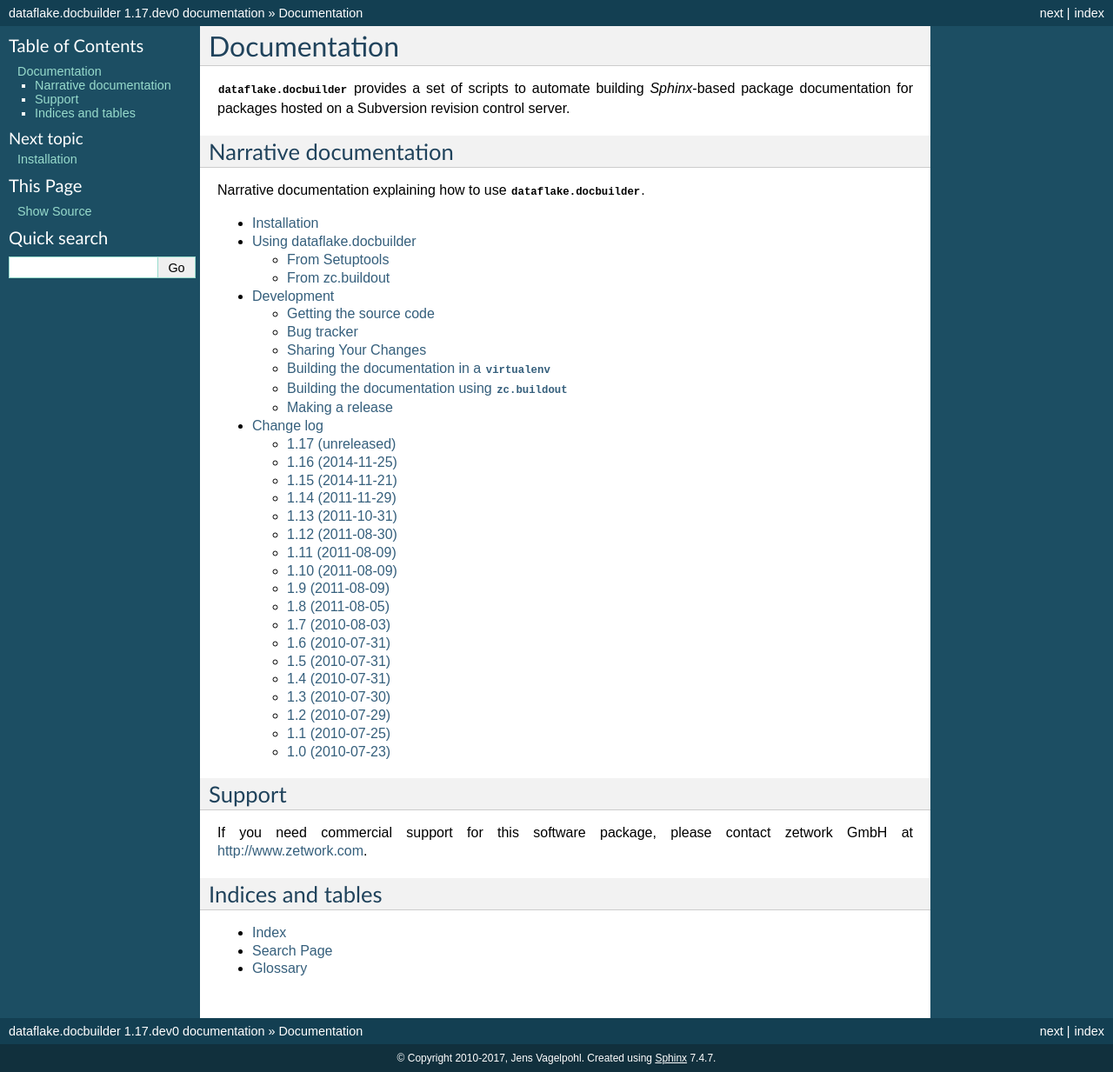
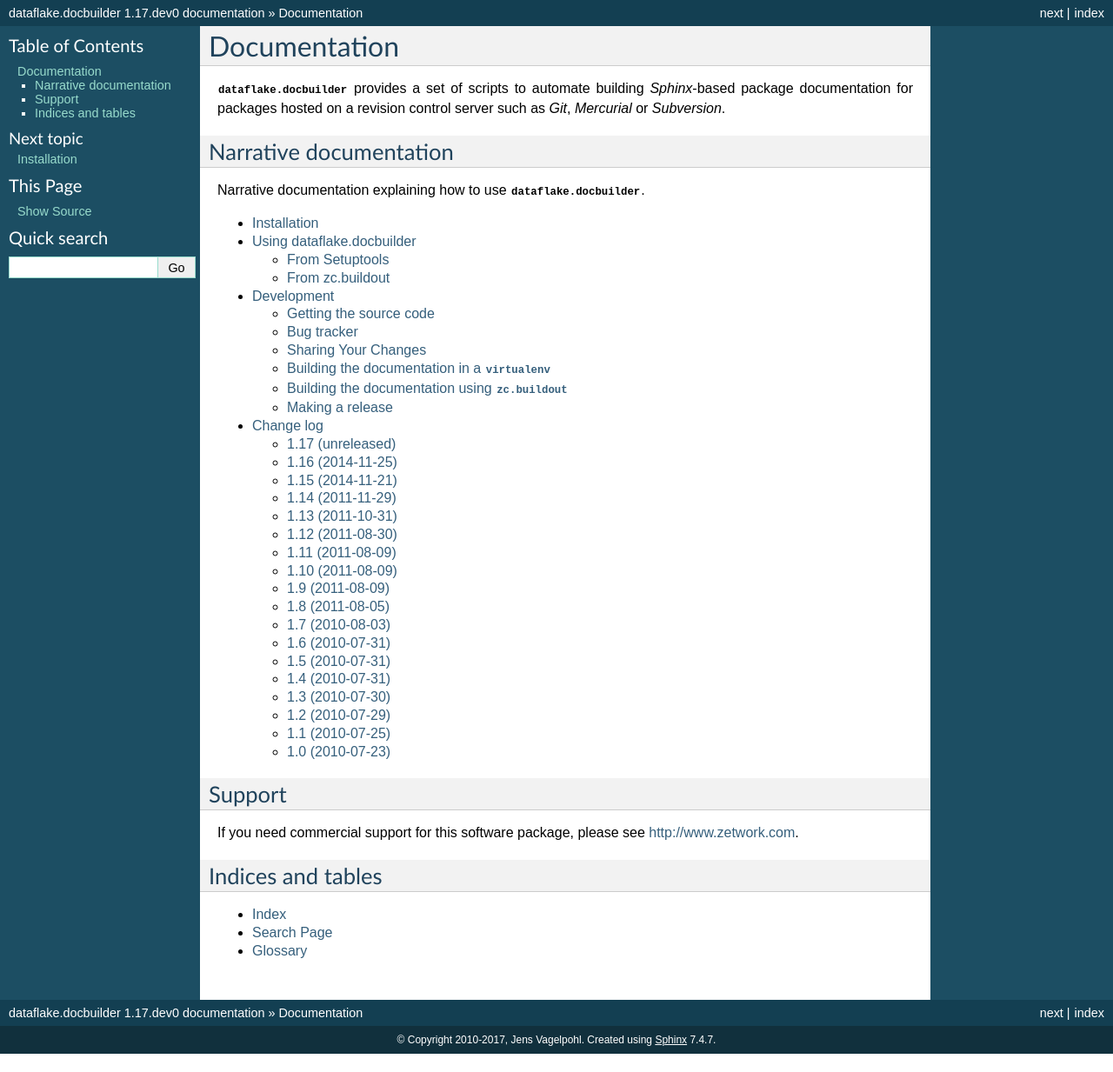
Before and after one commit to dataflake/dataflake.docbuilder, a Sphinx documentation site: the page built from docs/index.rst, in a window 1280 px wide. Shown: the whole page at 87% size. Built offline with Sphinx 7.4.7, drawn with Linux system fonts in a browser that asks for light colours; after the commit the page ends 1212 px from its top, so only the background shows below that.

Commit message:
- doc update

```diff
--- a/docs/index.rst
+++ b/docs/index.rst
@@ -6,7 +6,7 @@
 
 :mod:`dataflake.docbuilder` provides a set of scripts to automate
 building `Sphinx`-based package documentation for packages hosted on
-a Subversion revision control server.
+a revision control server such as `Git`, `Mercurial` or `Subversion`.
 
 Narrative documentation
 -----------------------
@@ -25,8 +25,7 @@
 -------
 
 If you need commercial support for this software package, please
-contact zetwork GmbH at `http://www.zetwork.com
-<http://www.zetwork.com/>`_.
+see `http://www.zetwork.com <http://www.zetwork.com/>`_.
 
 Indices and tables
 ------------------
```
